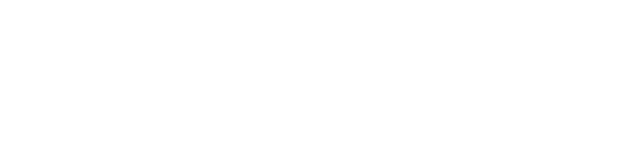
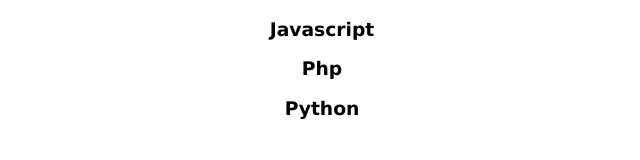
Before and after one commit to Koffi-Sk/Cours-data, a plain HTML site: page index.html in a window 1280 px wide. Shown: the whole page, without its empty margins (318-958 px from the left). Drawn offline with Linux system fonts and the light colour scheme.

Commit message:
Code Html et CSS

```diff
--- a/index.html
+++ b/index.html
@@ -8,6 +8,10 @@
     <link rel="stylesheet" href="./style.css" />
   </head>
   <body>
+    <h3 data-lang="js" id="javascript">Javascript</h3>
+    <h3 data-lang="ph" id="php">Php</h3>
+    <h3 data-lang="py" id="python">Python</h3>
+
     <script src="./index.js"></script>
   </body>
 </html>
--- a/style.css
+++ b/style.css
@@ -0,0 +1,9 @@
+* {
+    font-family: "Lucida Sans", "Lucida Sans Regular", "Lucida Grande",
+      "Lucida Sans Unicode", Geneva, Verdana, sans-serif;
+    text-align: center;
+  }
+  .user-card {
+    border: 2px solid orange;
+    margin: 10px;
+  }
```
